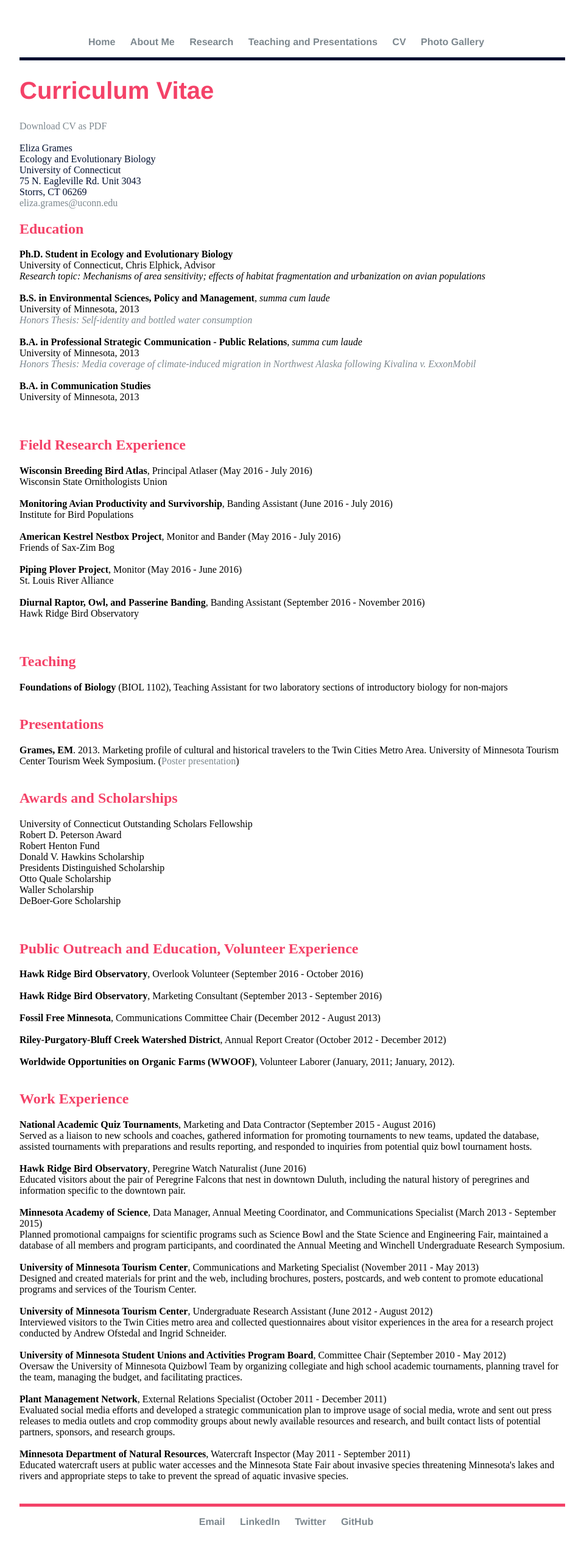
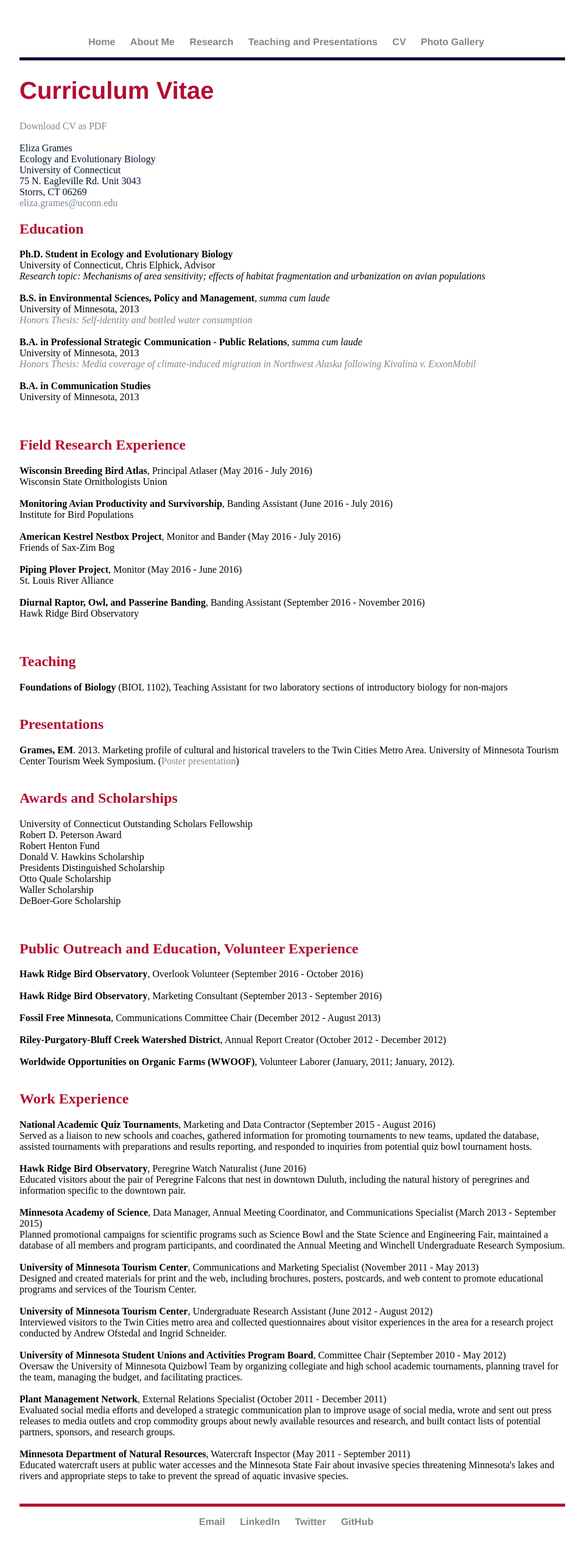
Before and after one commit to elizagrames/elizagrames.github.io, a Jekyll site: the page built from cv/index.html, in a window 1280 px wide. Shown: the whole page at 61% size, without its empty margins (160-1119 px from the left). Built offline with Jekyll 4.4.1, drawn with Linux system fonts in a browser that asks for light colours.

Commit message:
Update main.css

```diff
--- a/css/main.css
+++ b/css/main.css
@@ -21,16 +21,16 @@
     color: #7c878e;
 }
 a:hover {
-    color: #f44268;
+    color: #b20e31;
 }
 h1 {
     font-size: 2.5em;
     font-family:'Helvetica', 'Arial', 'Sans-Serif';
-    color: #f44268;
+    color: #b20e31;
 }
 h2 {
     font-size: 1.5em;
-    color: #f44268;
+    color: #b20e31;
 }
 p {
     font-size: 1em;
@@ -38,7 +38,7 @@
     color: #000000;
 }
 footer {
-    border-top: 5px solid #f44268;
+    border-top: 5px solid #b20e31;
     font-size: 1em;
 }
 
```
